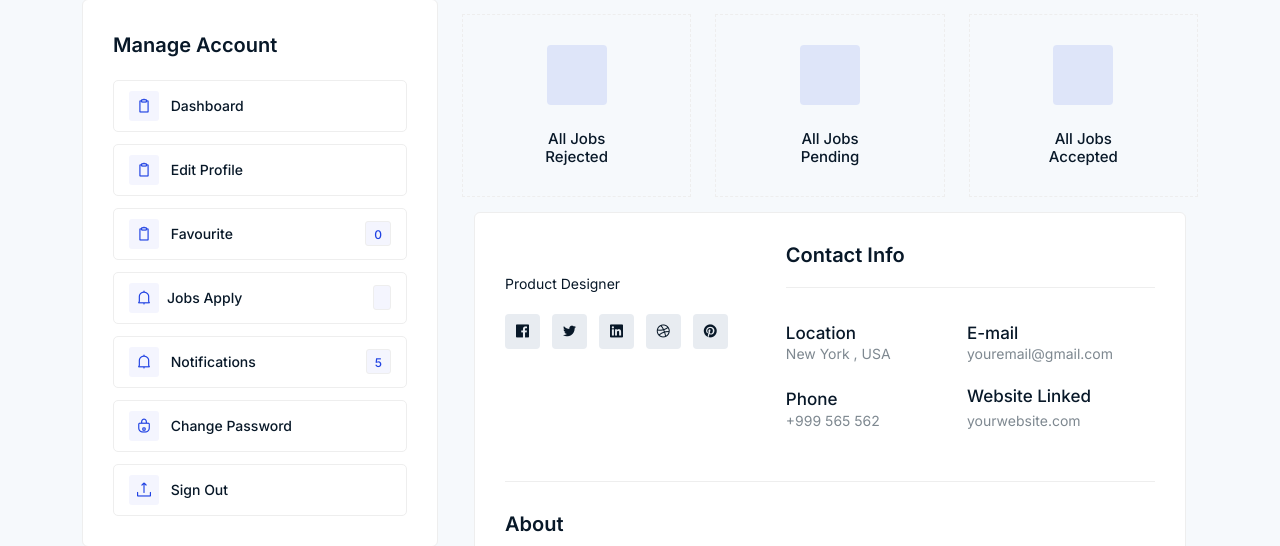
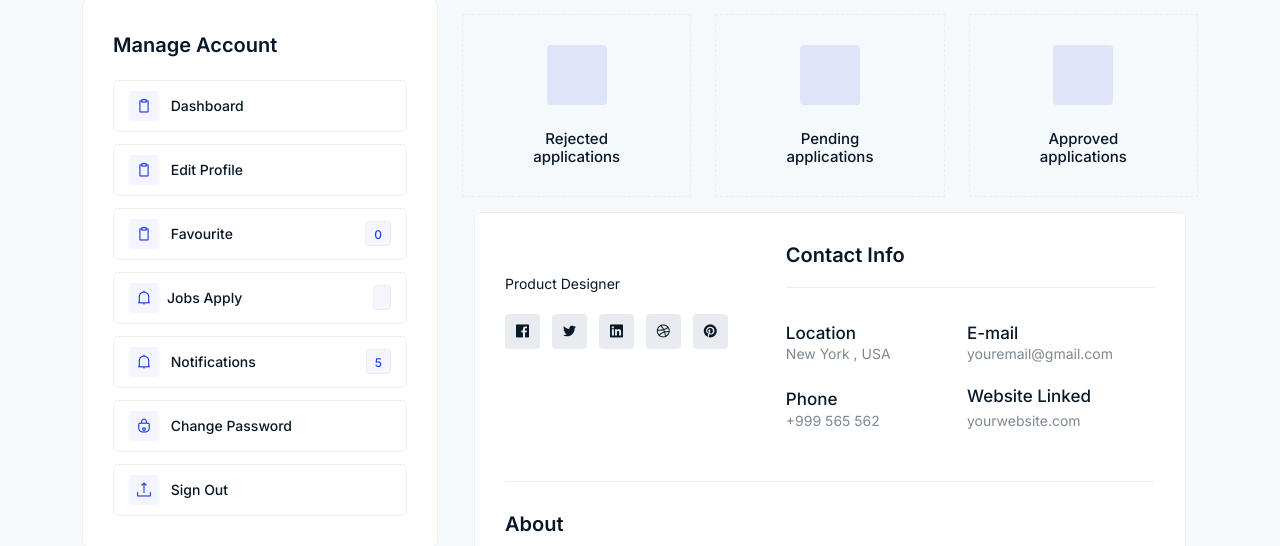
Before and after one commit to Nedelchev86/jobsPy, a Django app: template templates/job_seekers/jobseeker_dashboard.html in a window 1280 px wide. Shown: the part 356-902 px from the top of the page. Run offline with Django 5.2, Linux system fonts and the light colour scheme; the template is opened without the code that fills it, so the values that code supplies are empty; some libraries are stand-ins or nearby versions.

Commit message:
Change html

```diff
--- a/templates/job_seekers/jobseeker_dashboard.html
+++ b/templates/job_seekers/jobseeker_dashboard.html
@@ -46,7 +46,7 @@
                             <div class="icon">
                                 <i >{{ all_jobs_rejected }}</i>
                             </div>
-                            <h3>All Jobs<br> Rejected</h3>
+                            <h3>Rejected<br> applications</h3>
                         </a>
                     </div>
                                         <div class="col-md-4 col-12">
@@ -54,7 +54,7 @@
                             <div class="icon">
                                 <i >{{ all_jobs_pending }}</i>
                             </div>
-                            <h3>All Jobs<br> Pending</h3>
+                            <h3>Pending<br> applications</h3>
                         </a>
                     </div>
                                         <div class="col-md-4 col-12">
@@ -62,7 +62,7 @@
                             <div class="icon">
                                 <i>{{ all_jobs_accepted }}</i>
                             </div>
-                            <h3>All Jobs <br> Accepted</h3>
+                            <h3>Approved <br> applications</h3>
                         </a>
                     </div>
                 </div>
```
